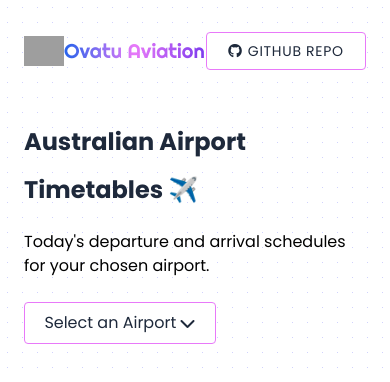
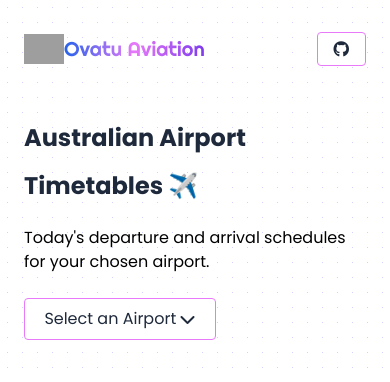
Before and after one commit to anthonysetiadi/ovatu-aviation, a Vue app: page / in a window 390 px wide. Shown: the top 382 px of the page. Built offline with nearby package versions, Linux system fonts and the light colour scheme; grey boxes are pictures that could not be loaded.

Commit message:
[style] fix github repo button to show icon only on mobile

```diff
--- a/src/components/Header.vue
+++ b/src/components/Header.vue
@@ -15,9 +15,9 @@
 				target="_blank"
 				rel="noopeener noreferrer"
 			>
-				<button type="button" class="custom-btn w-40 text-sm uppercase tracking-wider">
+				<button type="button" class="custom-btn w-fit space-x-1">
 					<i class="fa-brands fa-github"></i>
-					GitHub Repo
+					<span class="hidden md:inline uppercase tracking-wider text-sm">GitHub Repo</span>
 				</button>
 			</a>
 		</nav>
```
